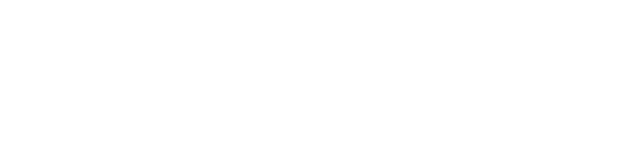
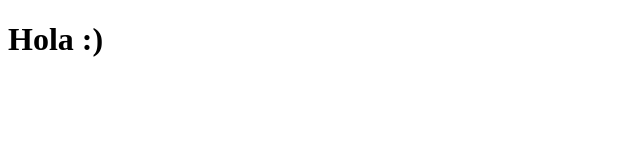
Before and after one commit to cheverriaw/prueba01, a plain HTML site: page index.html in a window 1280 px wide. Shown: the whole page, without its empty margins (0-640 px from the left). Drawn offline with Linux system fonts and the light colour scheme.

Commit message:
mi index distinto

```diff
--- a/index.html
+++ b/index.html
@@ -7,6 +7,7 @@
 </head>
 
 <body>
+	<h1>Hola :)</h1>
 	<script type="text/javascript" src="app.js"></script>
 </body>
 
```
